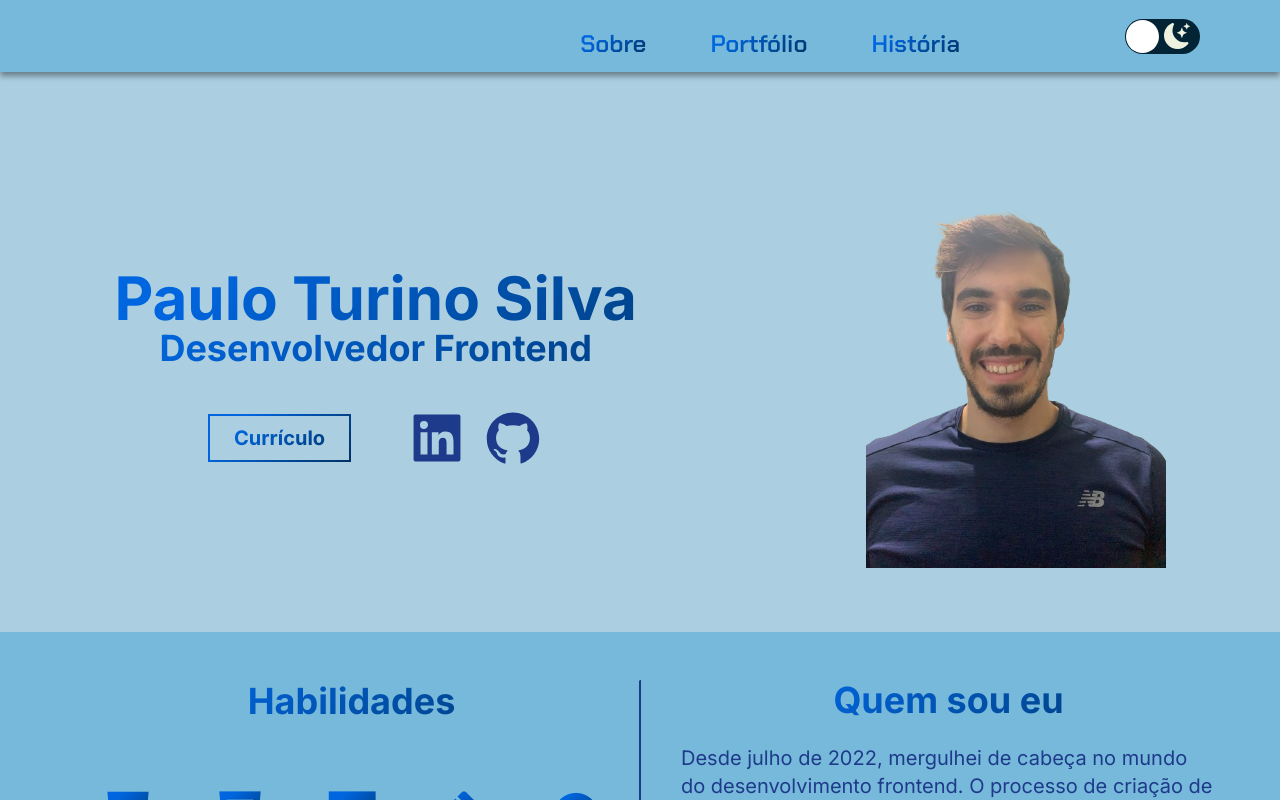
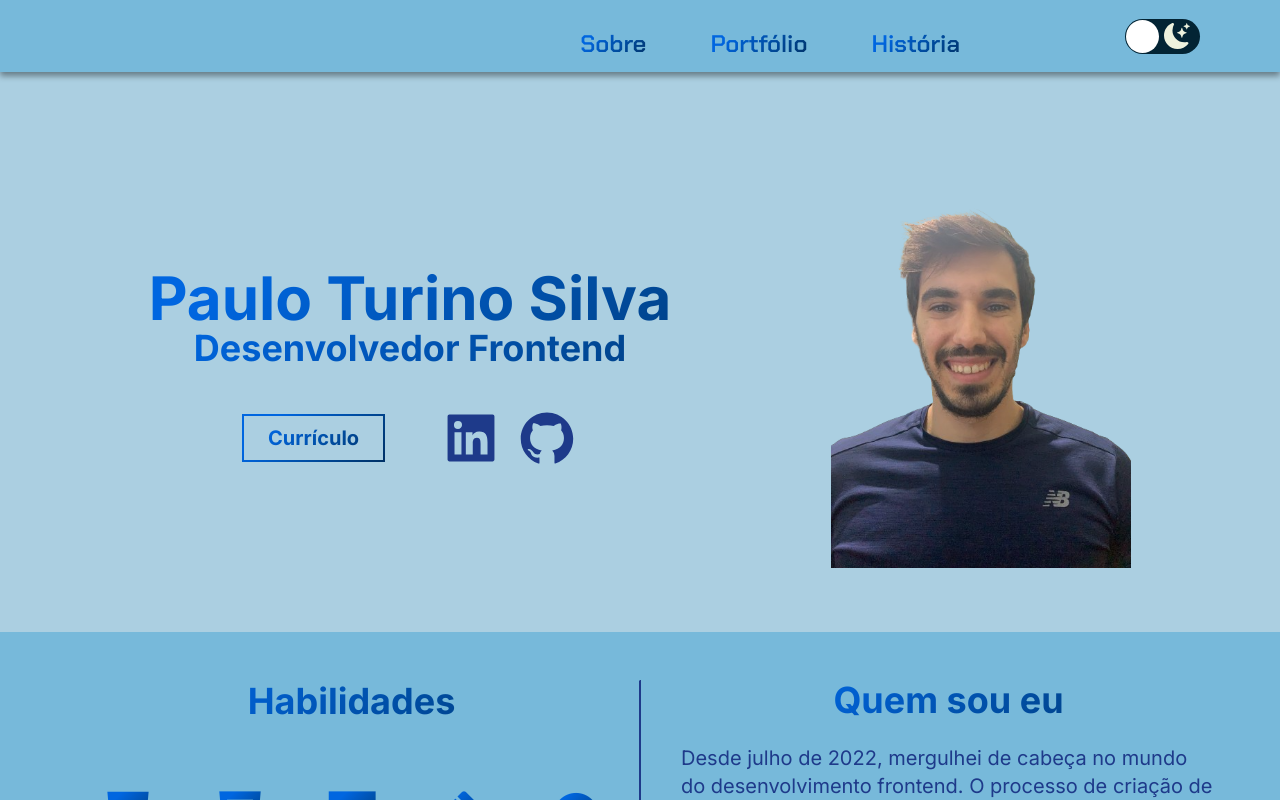
Before and after one commit to TurinoS/TurinoS-Portfolio, a Next.js app: page / in a window 1280 px wide. Shown: the top 800 px of the page. Built offline with nearby package versions, Linux system fonts and the light colour scheme.

Commit message:
ajustando espaçamentos do banner

```diff
--- a/src/app/portfolio/page.tsx
+++ b/src/app/portfolio/page.tsx
@@ -43,7 +43,7 @@ export default function Portfolio() {
         className={`flex flex-col md:flex-row md:even:flex-row-reverse gap-2 pb-12 border-b-2 border-dashed ${theme === "dark" ? "border-orange-500" : "border-blue-900"}`}
           key={project.id}
           data-aos="fade-up"
-          data-aos-duration="1300"
+          data-aos-duration="500"
         >
           <h3
               className={`md:hidden text-2xl text-center font-bold ${
--- a/src/components/Banner.tsx
+++ b/src/components/Banner.tsx
@@ -7,11 +7,11 @@ export default function Banner() {
   const { theme } = useTheme();
   return (
     <section
-      className="flex flex-col-reverse md:flex-row justify-between w-full pt-4 pb-8 md:pb-0 md:pt-24"
+      className="flex flex-col-reverse md:flex-row justify-center w-full pt-4 pb-8 md:pb-0 md:pt-24 md:gap-40"
       id="banner"
     >
       <div
-        className={`flex flex-col justify-center text-center items-center mx-auto mt-6 md:mt-0 ${
+        className={`flex flex-col justify-center text-center items-center mt-6 md:mt-0 ${
           theme === "dark" ? "dark-text-gradient" : "text-gradient"
         }`}
       >
@@ -53,7 +53,7 @@ export default function Banner() {
         src={profile}
         alt="Foto do Paulo Turino"
         width={300}
-        className="m-auto"
+        className="m-auto md:m-0"
         priority
       />
     </section>
--- a/src/components/Portfolio.tsx
+++ b/src/components/Portfolio.tsx
@@ -3,6 +3,7 @@ import Image from "next/image";
 import { ProjectsTypes } from "@/lists/projects";
 import Link from "next/link";
 import { Swiper, SwiperSlide } from "swiper/react";
+import { Autoplay, Navigation, Pagination } from "swiper/modules";
 import { register } from "swiper/element";
 import "swiper/css";
 import "swiper/css/navigation";
@@ -10,7 +11,6 @@ import "swiper/css/pagination";
 import "swiper/css/scrollbar";
 import "swiper/css/effect-fade";
 import "swiper/css/autoplay";
-import { Autoplay, Navigation, Pagination } from "swiper/modules";
 register();
 
 interface PortfolioProps {
```
